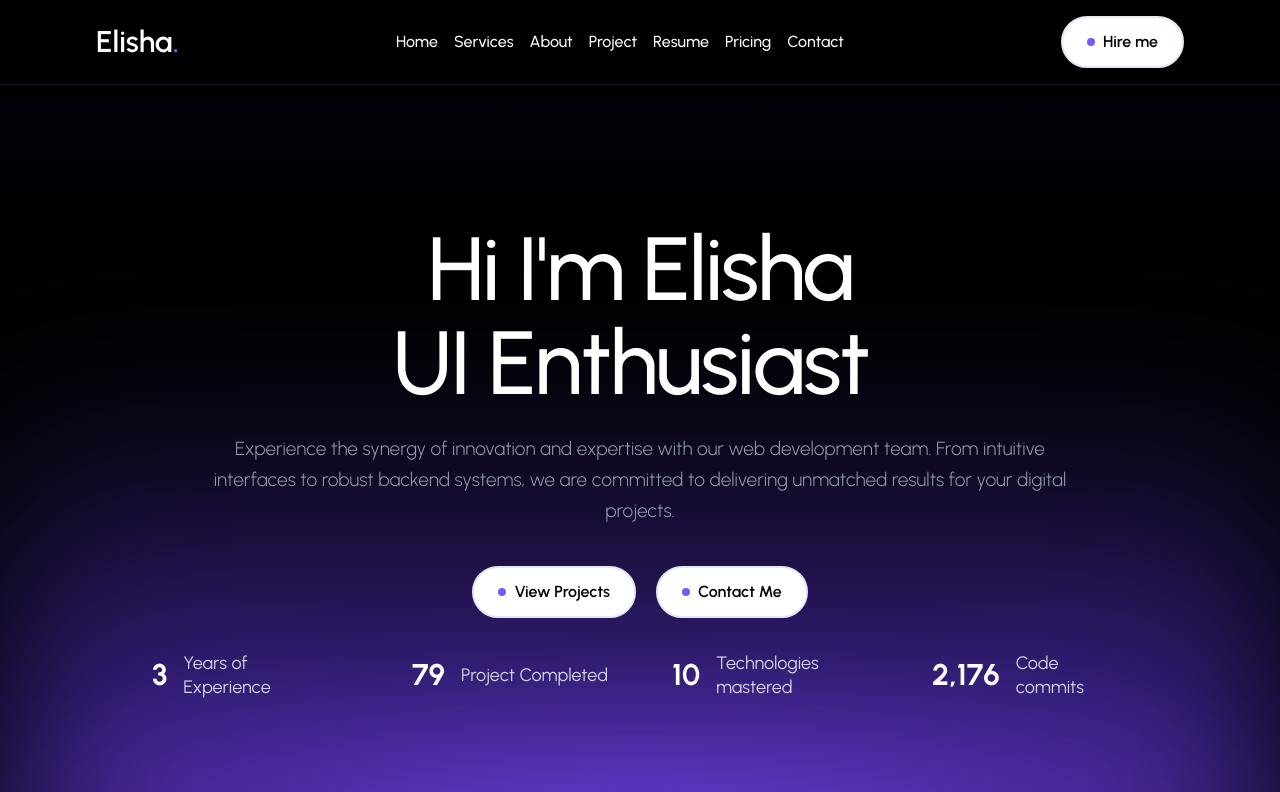
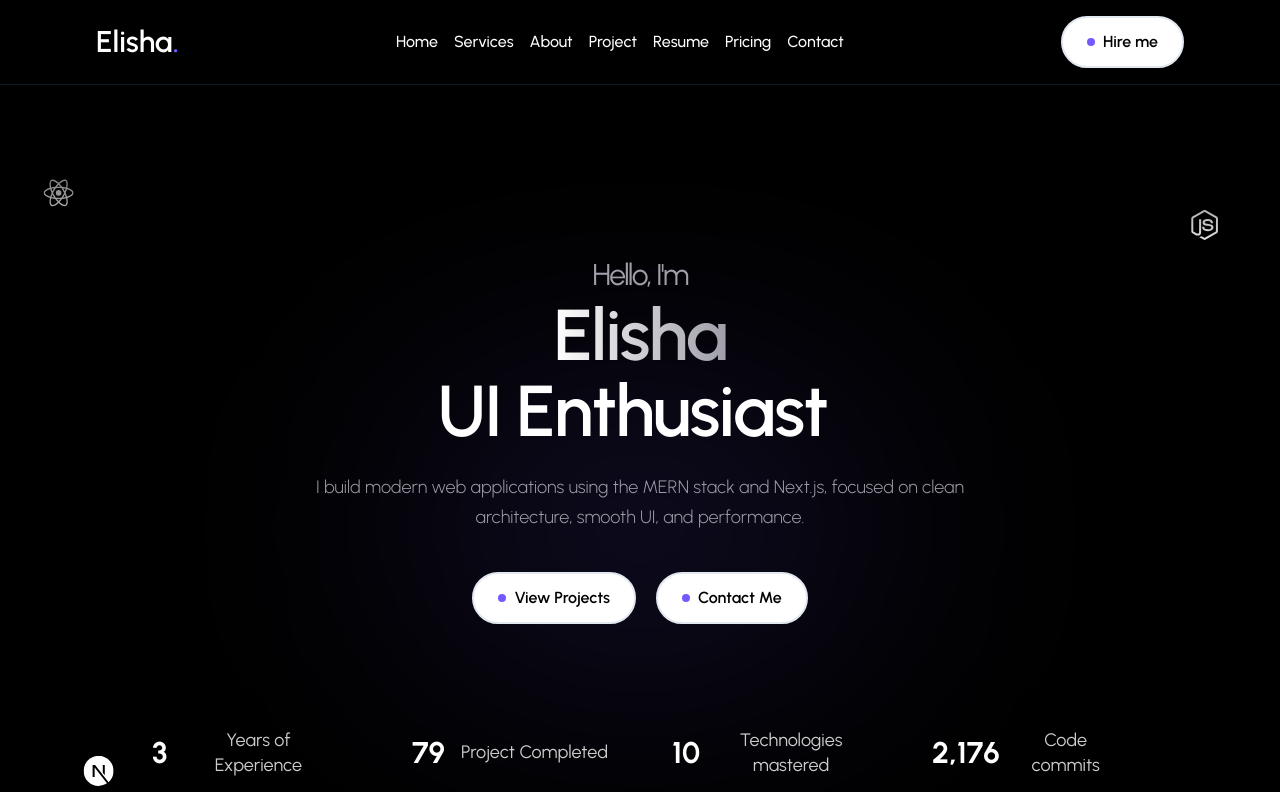
Before and after one commit to elishabhatti/elisha-portfolio, a Next.js app: page / in a window 1280 px wide. Shown: the top 792 px of the page. Built offline with nearby package versions, Linux system fonts and the light colour scheme.

Commit message:
made the home more eye cathe

```diff
--- a/components/pages/Home.jsx
+++ b/components/pages/Home.jsx
@@ -4,68 +4,117 @@ import { motion } from "framer-motion";
 import { InteractiveHoverButton } from "../magicui/interactive-hover-button";
 import Stats from "../Stats";
 import { FlipWords } from "../ui/flip-words";
+import { SiReact, SiNodedotjs, SiNextdotjs, SiTailwindcss } from "react-icons/si";
 
 const words = ["MERN Stack Developer", "Next.js Developer", "UI Enthusiast"];
 
+const floatVariants = {
+  float: {
+    y: [0, -20, 0],
+    x: [0, 15, -15, 0],
+    transition: {
+      repeat: Infinity,
+      duration: 6,
+      ease: "easeInOut",
+    },
+  },
+};
+
+const container = {
+  hidden: {},
+  show: { transition: { staggerChildren: 0.18 } },
+};
+
+const item = {
+  hidden: { opacity: 0, y: 40 },
+  show: { opacity: 1, y: 0, transition: { duration: 0.8, ease: "easeOut" } },
+};
+
 const Home = () => {
   return (
-    <section className="relative w-full min-h-screen flex flex-col justify-center items-center text-white overflow-hidden bg-[#000000]">
-      {/* Background Gradient */}
-      <div className="absolute bottom-0 left-0 w-full h-[65vh] pointer-events-none">
-        <div
-          className="absolute inset-0"
-          style={{
-            background:
-              "linear-gradient(to top, #5e35b1 0%, #4527a0 20%, transparent 100%)",
-            filter: "blur(90px)",
-          }}
-        />
-        <div
-          className="absolute bottom-0 left-1/2 -translate-x-1/2 w-[110%] h-[40%]"
-          style={{
-            background:
-              "radial-gradient(50% 100% at 50% 100%, #7c4dff 0%, transparent 100%)",
-            filter: "blur(60px)",
-          }}
-        />
-      </div>
+    <section className="relative w-full min-h-screen flex flex-col justify-center items-center text-white overflow-hidden bg-black px-6">
 
-      {/* CONTENT */}
-      <div className="relative z-10 flex flex-col justify-center items-center text-center px-4 max-w-9xl mx-auto -mt-40">
+      {/* Subtle Gradient Light Behind Text */}
+      <div
+        className="absolute top-1/3 left-1/2 -translate-x-1/2 w-[70vw] h-[40vh] pointer-events-none"
+        style={{
+          background: "radial-gradient(circle, #725afe33, transparent 70%)",
+          filter: "blur(120px)",
+        }}
+      />
+
+      {/* Floating Tech Icons */}
+      <motion.div
+        className="absolute top-20 left-10 text-white text-3xl"
+        variants={floatVariants}
+        animate="float"
+      >
+        <SiReact />
+      </motion.div>
+
+      <motion.div
+        className="absolute top-28 right-16 text-white text-3xl"
+        variants={floatVariants}
+        animate="float"
+      >
+        <SiNodedotjs />
+      </motion.div>
+
+      <motion.div
+        className="absolute bottom-28 left-20 text-white text-3xl"
+        variants={floatVariants}
+        animate="float"
+      >
+        <SiNextdotjs />
+      </motion.div>
+
+      <motion.div
+        className="absolute bottom-20 right-24 text-white text-3xl"
+        variants={floatVariants}
+        animate="float"
+      >
+        <SiTailwindcss />
+      </motion.div>
+
+      {/* Hero Content */}
+      <motion.div
+        className="relative z-10 flex flex-col items-center text-center max-w-5xl w-full"
+        variants={container}
+        initial="hidden"
+        animate="show"
+      >
         {/* Heading */}
         <motion.h1
-          initial={{ opacity: 0, y: 30 }}
-          animate={{ opacity: 1, y: 0 }}
-          transition={{ duration: 0.8, ease: "easeOut" }}
-          className="text-[7vw] leading-[1.05] font-medium tracking-tight mb-6"
+          variants={item}
+          className="text-[10vw] md:text-[4.5rem] leading-[1.05] font-semibold tracking-tight mb-6"
         >
-          Hi I'm Elisha
+          <span className="text-zinc-400 text-2xl md:text-3xl font-normal">
+            Hello, I'm
+          </span>
           <br />
-          <motion.span
-            initial={{ x: -100, opacity: 0 }}
-            animate={{ x: 0, opacity: 1 }}
-            transition={{ delay: 0.2, duration: 0.69 }}
-            className="inline-block"
-          >
-            <FlipWords className="text-white" words={words} />
-          </motion.span>
+          <span className="bg-gradient-to-r from-white to-zinc-400 bg-clip-text text-transparent">
+            Elisha
+          </span>
+          <br />
+          <span className="text-white">
+            <FlipWords words={words} />
+          </span>
         </motion.h1>
 
         {/* Subtext */}
         <motion.p
-          initial={{ opacity: 0 }}
-          animate={{ opacity: 1 }}
-          transition={{ delay: 0.3, duration: 0.8 }}
-          className="text-gray-400 text-xs md:text-[19px] max-w-4xl leading-relaxed mb-10 opacity-60 font-light"
+          variants={item}
+          className="text-zinc-400 text-sm md:text-lg max-w-2xl leading-relaxed mb-10 font-light"
         >
-          Experience the synergy of innovation and expertise with our web
-          development team. From intuitive interfaces to robust backend systems,
-          we are committed to delivering unmatched results for your digital
-          projects.
+          I build modern web applications using the MERN stack and Next.js,
+          focused on clean architecture, smooth UI, and performance.
         </motion.p>
 
-        {/* Button + Social */}
-        <div className="flex items-center gap-5">
+        {/* Buttons */}
+        <motion.div
+          variants={item}
+          className="flex items-center gap-5 flex-wrap justify-center mb-16"
+        >
           <a href="#project">
             <InteractiveHoverButton className="text-black">
               View Projects
@@ -74,20 +123,22 @@ const Home = () => {
 
           <a href="#contact">
             <InteractiveHoverButton className="text-black">
-              {" "}
               Contact Me
             </InteractiveHoverButton>
           </a>
-        </div>
-      </div>
+        </motion.div>
+
+        {/* Stats */}
+        <motion.div
+          variants={item}
+          className="w-full flex justify-center"
+        >
+          <Stats />
+        </motion.div>
+      </motion.div>
 
       {/* Top Fade */}
-      <div className="absolute top-0 left-0 w-full h-40 bg-linear-to-b from-[#020109] to-transparent pointer-events-none" />
-
-      {/* Stats */}
-      <div className="absolute bottom-50 w-full flex justify-center">
-        <Stats />
-      </div>
+      <div className="absolute top-0 left-0 w-full h-40 bg-gradient-to-b from-black to-transparent pointer-events-none" />
     </section>
   );
 };
```
